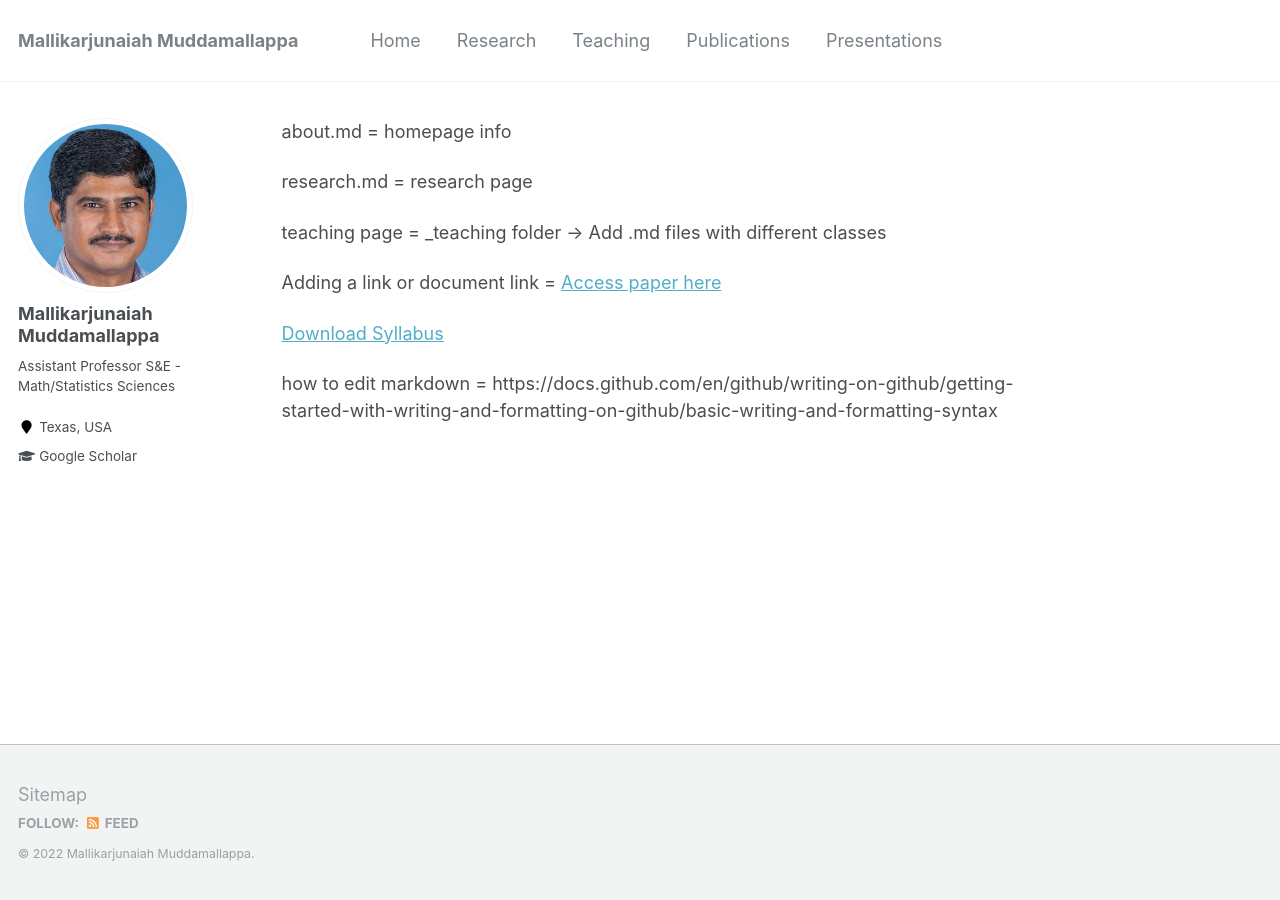
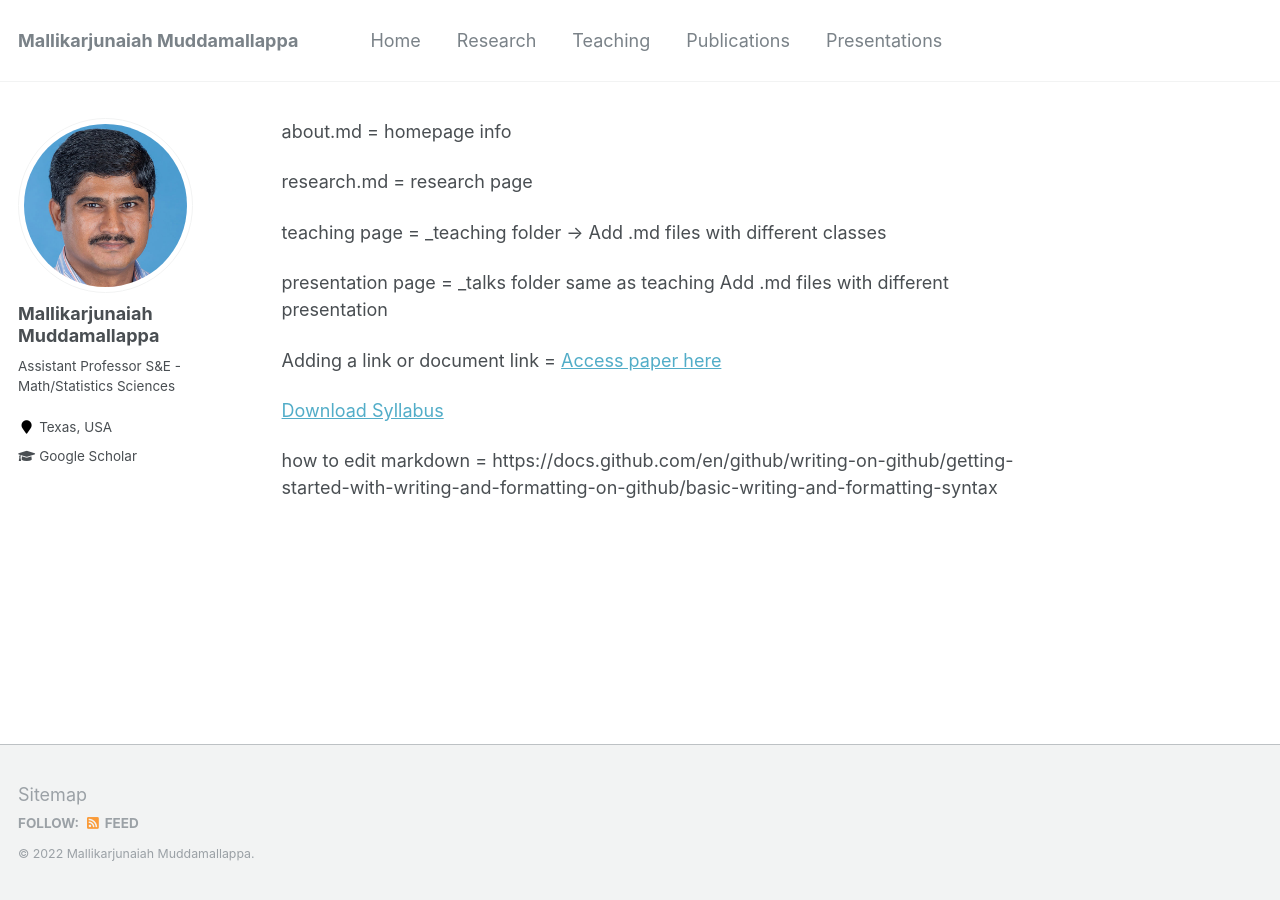
Before and after one commit to smmallikarjunaiah/smmallikarjunaiah.github.io, a Jekyll site: the page built from _pages/info.md, in a window 1280 px wide. Built offline with Jekyll 4.4.1, drawn with Linux system fonts in a browser that asks for light colours; our own code applies the rules of GitHub Pages for plain Markdown files.

Commit message:
push final demo

```diff
--- a/_pages/info.md
+++ b/_pages/info.md
@@ -4,6 +4,8 @@ research.md = research page
 
 teaching page = _teaching folder -> Add .md files with different classes
 
+presentation page = _talks folder same as teaching Add .md files with different presentation
+
 Adding a link or document link = [Access paper here](https://doi.org/10.1007/s11242-009-9433-y){:target="_blank"}
 
 [Download Syllabus]()
```
Also changed, not shown: _talks/2014-03-01-talk-3.md (+2 -0 lines).
